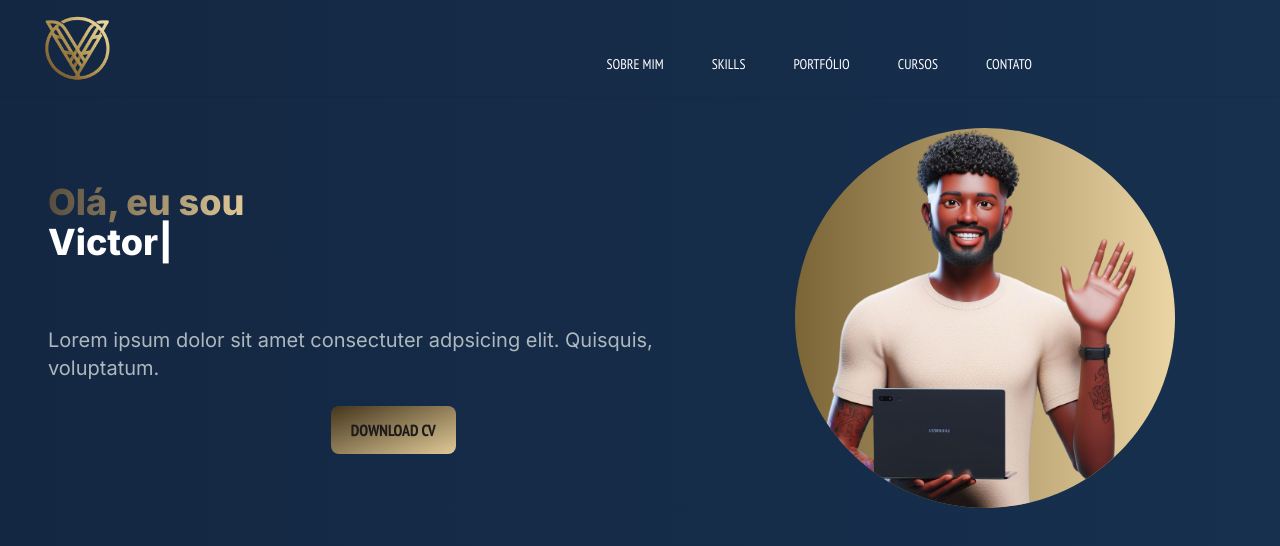
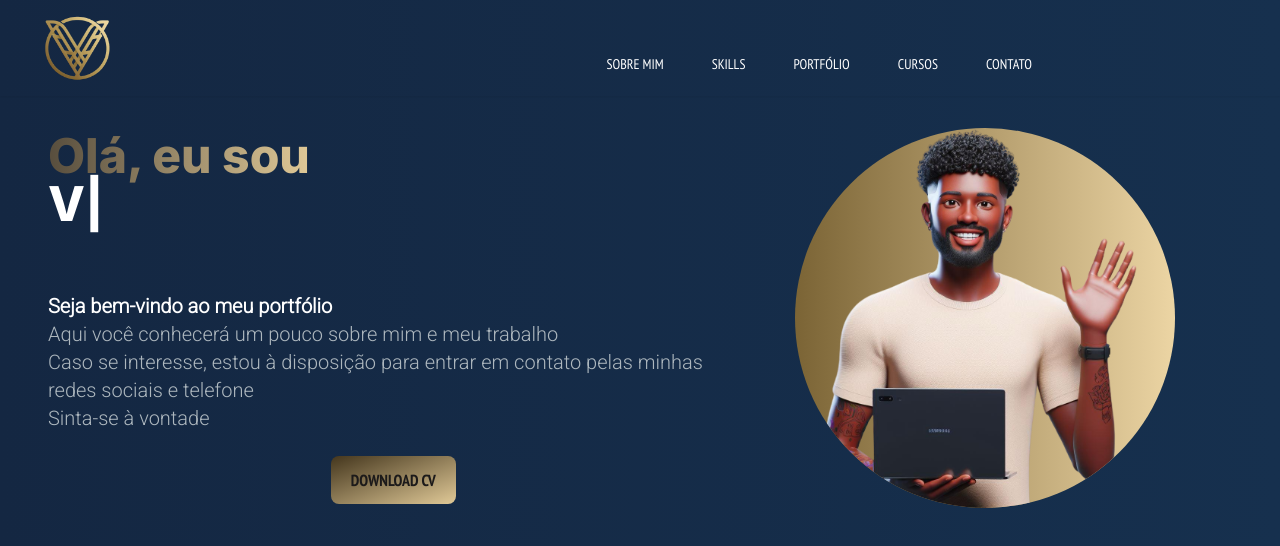
Before and after one commit to VictorLopesz/Portf-lio, a Next.js app: page / in a window 1280 px wide. Shown: the top 546 px of the page. Built offline with nearby package versions, Linux system fonts and the light colour scheme.

Commit message:
página inicial pronta, faltando apenas o currículo

```diff
--- a/package.json
+++ b/package.json
@@ -13,6 +13,7 @@
     "react": "^18",
     "react-dom": "^18",
     "react-icons": "^4.11.0",
+    "react-responsive": "^9.0.2",
     "react-scroll": "^1.9.0",
     "react-type-animation": "^3.2.0"
   },
--- a/src/app/globals.css
+++ b/src/app/globals.css
@@ -1,5 +1,6 @@
 @import url('https://fonts.googleapis.com/css2?family=PT+Sans+Narrow:wght@400;700&display=swap');
 @import url('https://fonts.googleapis.com/css2?family=Sacramento&display=swap');
+@import url('https://fonts.googleapis.com/css2?family=Roboto:wght@300&family=Sacramento&display=swap');
 
 @tailwind base;
 @tailwind components;
--- a/src/components/Navbar/index.tsx
+++ b/src/components/Navbar/index.tsx
@@ -2,20 +2,18 @@
 import Link from 'next/link';
 import Image from 'next/image';
 import react, { useState } from 'react';
-import { AiFillGithub, AiFillLinkedin, AiOutlineMenu, AiOutlineClose, AiOutlineMail } from 'react-icons/ai';
-import {BiBookBookmark, BiSolidMessageRounded} from 'react-icons/bi';
-import {BsFillPersonVcardFill, BsPersonWorkspace, BsTelegram} from 'react-icons/bs';
-import {MdEmail} from 'react-icons/md';
-import {GiHamburgerMenu, GiSkills} from 'react-icons/gi';
-import {CgCloseR} from 'react-icons/cg';
+import { BiBookBookmark } from 'react-icons/bi';
+import { BsFillPersonVcardFill, BsPersonWorkspace, BsTelegram } from 'react-icons/bs';
+import { GiHamburgerMenu, GiSkills } from 'react-icons/gi';
+import { CgCloseR } from 'react-icons/cg';
 import logotipo from '../../../public/assets/logotipo.png';
-import {IoLogoWhatsapp} from 'react-icons/io';
+import { ImMail } from 'react-icons/im';
+import { FaGithubSquare, FaLinkedin, FaWhatsappSquare } from 'react-icons/fa';
 
 
 
 const Navbar = () => {
     const [menuOpen, setMenuOpen] = useState(false);
-    const [menuClose, setMenuClose] = useState(false);
 
 
     const handleNav = () => {
@@ -94,39 +92,39 @@ const Navbar = () => {
                         <CgCloseR size={25} />
                     </div>
                 </div>
-<br/>
+                <br />
                 <Image
                     src={logotipo}
                     alt="logot"
-                        className="cursor-pointer"/>
+                    className="cursor-pointer" />
                 <div className="flex-col text-white text-sm uppercase">
                     <ul>
                         <Link href="/">
                             <li onClick={() => setMenuOpen(false)}
                                 className="py-1 flex items-center transition  duration-300 ease-in-out cursor-pointer active:text-[#8D6D3A]"
                             >
-                               <BsFillPersonVcardFill className="m-2"/> Sobre mim
+                                <BsFillPersonVcardFill className="m-2" /> Sobre mim
                             </li>
                         </Link>
                         <Link href="/">
                             <li onClick={() => setMenuOpen(false)}
                                 className="py-1 flex items-center transition duration-300 ease-in-out cursor-pointer  active:text-[#8D6D3A]"
                             >
-                                 <GiSkills className="m-2"/>  Skills
+                                <GiSkills className="m-2" />  Skills
                             </li>
                         </Link>
                         <Link href="/">
                             <li onClick={() => setMenuOpen(false)}
                                 className="py-1 flex items-center transition duration-300 ease-in-out cursor-pointer  active:text-[#8D6D3A]"
                             >
-                               <BsPersonWorkspace className="m-2"/> Portfólio
+                                <BsPersonWorkspace className="m-2" /> Portfólio
                             </li>
                         </Link>
                         <Link href="/">
                             <li onClick={() => setMenuOpen(false)}
                                 className="py-1 flex items-center transition duration-300 ease-in-out cursor-pointer active:text-[#8D6D3A]"
                             >
-                               <BiBookBookmark className="m-2"/> Cursos
+                                <BiBookBookmark className="m-2" /> Cursos
                             </li>
                         </Link>
                         {/* <Link href="/">
@@ -139,10 +137,10 @@ const Navbar = () => {
 
                     </ul>
                 </div>
-                <br/>
-                <br/>
+                <br />
+                <br />
                 <hr />
-                <br/>
+                <br />
 
                 <div className="flex items-center justify-center w-full text-white font-sansnarrow py-1 pt-10">
                     <span className="text-sm ">CONTATO</span>
@@ -150,24 +148,26 @@ const Navbar = () => {
                 <div className="items-center flex justify-center">
                     <div className="flex items-center text-white mt-5 text-2xl">
                         <Link href={'https://github.com/VictorLopesz'}>
-                        <AiFillGithub className="m-1 active:text-[#000000] transition duration-200 ease-in-out"/>
+                            <FaGithubSquare className="m-1 text-[29px] active:text-[#000000] transition duration-200 ease-in-out" />
+                        </Link>
+
+                        <Link href={'mailto:euvictor_h@hotmail.com'}>
+                            <ImMail className="m-1 active:text-[#BD1D1B] transition duration-200 ease-in-out" />
+                        </Link>
+
+
+                        <Link href={'https://t.me/pleasevictor'}>
+                            <BsTelegram className="m-1 active:text-[#0A66C2] transition duration-200 ease-in-out " />
                         </Link>
 
                         <Link href={'https://www.linkedin.com/in/lopesvictorh/'}>
-                        <AiFillLinkedin className="m-1 active:text-[#0A66C2] transition duration-200 ease-in-out "/>
+                            <FaLinkedin className="m-1 text-[28px] active:text-[#0A66C2] transition duration-200 ease-in-out " />
                         </Link>
 
                         <Link href={'https://wa.me/5521980260633'}>
-                        <IoLogoWhatsapp className="m-1 active:text-[#25D366] transition duration-200 ease-in-out"/>
+                            <FaWhatsappSquare className="m-1 text-[29px] active:text-[#25D366] transition duration-200 ease-in-out" />
                         </Link>
 
-                    <Link href={'https://t.me/pleasevictor'}>
-                        <BsTelegram className="m-1 active:text-[#0A66C2] transition duration-200 ease-in-out "/>
-                    </Link>
-
-                    <Link href={'mailto:euvictor_h@hotmail.com'}>
-                    <MdEmail className="m-1 active:text-[#BD1D1B] transition duration-200 ease-in-out"/>
-                    </Link>
                     </div>
                 </div>
             </div>
--- a/src/components/Welcome/index.tsx
+++ b/src/components/Welcome/index.tsx
@@ -1,26 +1,35 @@
 'use client'
-import React from 'react';
+import React, { useState } from 'react';
 import Image from 'next/image';
 import avatar from '../../../public/assets/avatar.png'
-import { Link } from 'react-scroll';
+import Link from 'next/link';
 import { TypeAnimation } from 'react-type-animation';
+import { ImMail } from 'react-icons/im';
+import { useMediaQuery } from 'react-responsive';
+import { FaGithubSquare, FaLinkedin, FaWhatsappSquare } from 'react-icons/fa';
+import { BsTelegram } from 'react-icons/bs';
 
 
 
 const Welcome = () => {
+
+    const isDesktopOrLaptop = useMediaQuery({
+        query: "(min-device-width: 1024px)"
+    });
+
     return (
 
         <section>
             <div className="grid grid-cols-1 lg:grid-cols-12 ">
                 <div className="place-self-center col-span-7 text-center sm:text-left">
-                    <h1 className="text-white mb-4 text-3x1 sm:text-5x1 lg:text-4xl font-extrabold">
+                    <h1 className="text-white mb-4 text-3x1 sm:text-5x1 lg:text-5xl font-extrabold">
                         <span className="text-transparent bg-clip-text bg-gradient-to-r from-[#574d3d] to-[#E0C997]">
                             Olá, eu sou <br /> {" "}
                         </span>
 
                         <TypeAnimation
                             sequence={[
-                                'Victor',
+                                'Victor Lopes',
                                 1000,
                                 'Desenvolvedor front-end',
                                 1000,
@@ -31,9 +40,13 @@ const Welcome = () => {
                         />
                     </h1>
                     <br /><br />
-                    <p className="text-[#ADB7BE] text-base sm:text-lg mb-6 lg:text-xl">
-                        Lorem ipsum dolor sit amet consectuter adpsicing elit. Quisquis,
-                        voluptatum.
+                    <p className="text-[#ADB7BE] text-base sm:text-lg mb-6 lg:text-xl font-roboto">
+                        <span className="font-semibold text-white">
+                            Seja bem-vindo ao meu portfólio<br />
+                        </span>
+                        Aqui você conhecerá um pouco sobre mim e meu trabalho<br />
+                        Caso se interesse, estou à disposição para entrar em contato pelas minhas redes sociais e telefone<br />
+                        Sinta-se à vontade
                     </p>
                     <div className="flex items-center justify-center">
                         <button className="
@@ -65,6 +78,19 @@ const Welcome = () => {
                     </div>
                 </div>
             </div>
+            <br />
+
+                <div className={`flex items-center justify-center w-full text-[#d2d5d7] text-[26px]`}>
+                    {isDesktopOrLaptop && (
+                        <>
+                            <Link rel="stylesheet" href="https://github.com/VictorLopesz" target="_blank"><FaGithubSquare className="m-1 text-[29px] hover:text-[#000000] transition duration-200 ease-in-out" /></Link>
+                            <Link rel="stylesheet" href="mailto:euvictor_h@hotmail.com" target="_blank"><ImMail className="m-1 hover:text-[#BD1D1B] transition duration-200 ease-in-out" /></Link>
+                            <Link rel="stylesheet" href="https://t.me/pleasevictor" target="_blank"><BsTelegram className="m-1 hover:text-[#519dbe] transition duration-200 ease-in-out " /></Link>
+                            <Link rel="stylesheet" href="https://www.linkedin.com/in/lopesvictorh/" target="_blank"><FaLinkedin className="m-1 text-[28px] hover:text-[#0A66C2] transition duration-200 ease-in-out" /></Link>
+                            <Link rel="stylesheet" href="https://wa.me/5521980260633" target="_blank"><FaWhatsappSquare className="m-1 text-[29px] hover:text-[#25D366] transition duration-200 ease-in-out" /></Link>
+                        </>
+                    )}
+                </div>
         </section>
     )
 };
--- a/tailwind.config.ts
+++ b/tailwind.config.ts
@@ -15,6 +15,7 @@ module.exports = {
       fontFamily: {
         'sansnarrow': ['PT Sans Narrow', 'sans-serif'],
         'sacramentos': ['Sacramento', 'cursive'],
+        'roboto': ['Roboto', 'sans-serif']
       },
       colors: {
         "dark-purple": "#081451",
```
Also changed, not shown: 1 other file (tests, documents, lock files or other folders). Lines whose indentation alone changed are shown as unchanged.
